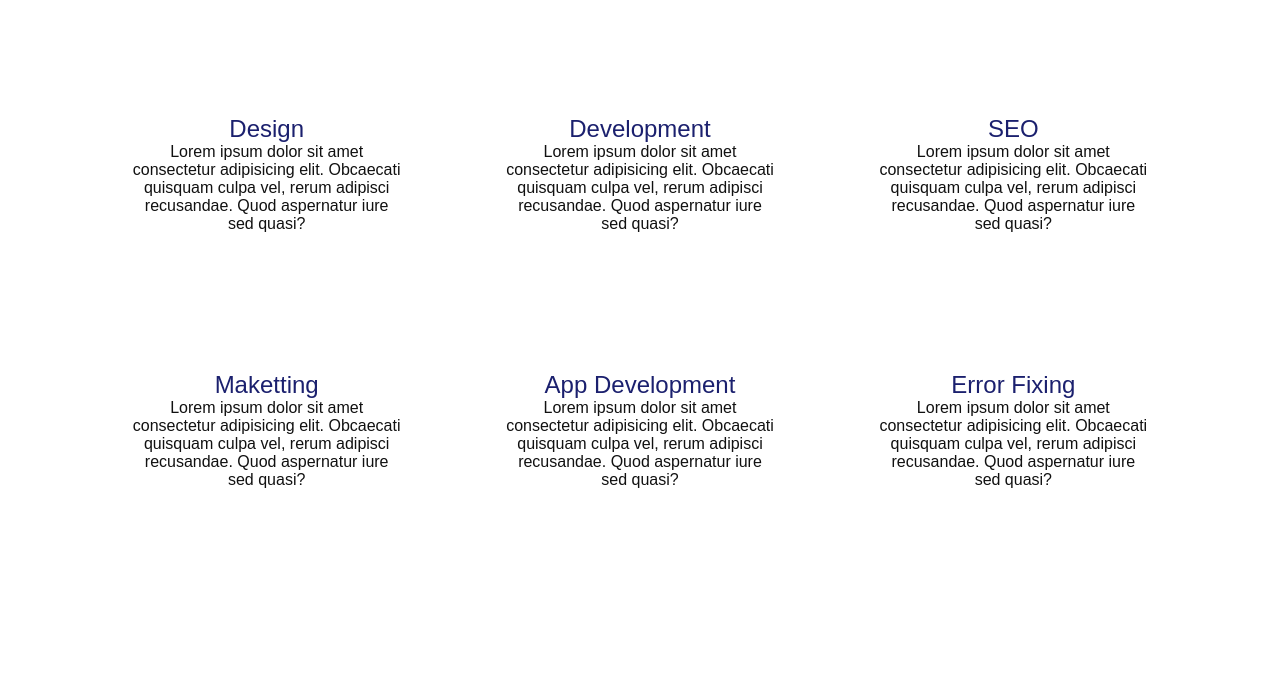
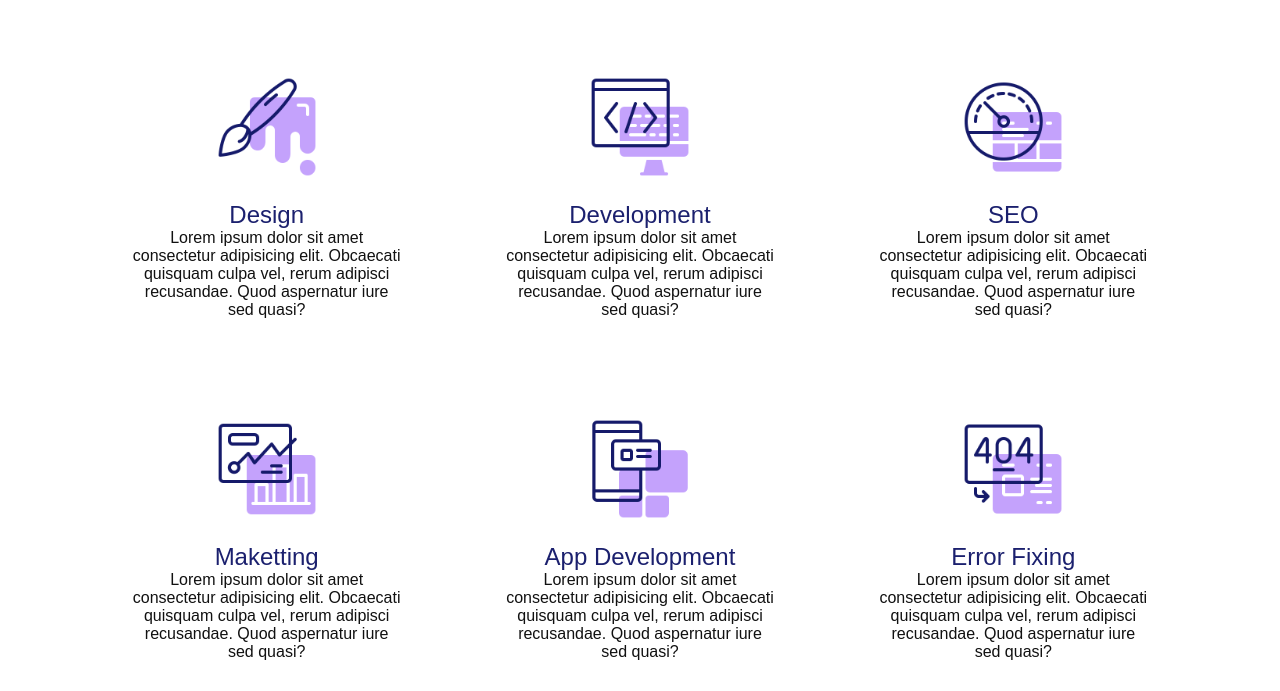
Before and after one commit to Mannie297/mywebsite, a website: page dist/services.html in a window 1280 px wide. Shown: the part 259-950 px from the top of the page. Before the commit the page ends 860 px from the top, so only its background shows below. Drawn offline with Linux system fonts and the light colour scheme.

Commit message:
Third Commit

```diff
--- a/dist/services.html
+++ b/dist/services.html
@@ -57,7 +57,7 @@
         <div class="services">
             <div class="service">
                 <div class="icon">
-                    <img src="../HTMLCSS/images/001.png" alt="">
+                    <img src="images/001.png" alt="">
                 </div>
                 <h2>Design</h2>
                 Lorem ipsum dolor sit amet consectetur adipisicing elit. Obcaecati quisquam culpa vel, rerum adipisci recusandae. Quod aspernatur iure sed quasi?
@@ -65,7 +65,7 @@
             </div>
             <div class="service">
                 <div class="icon">
-                    <img src="../HTMLCSS/images/002.png" alt="">
+                    <img src="images/002.png" alt="">
                 </div>
                 <h2>Development</h2>
                 Lorem ipsum dolor sit amet consectetur adipisicing elit. Obcaecati quisquam culpa vel, rerum adipisci recusandae. Quod aspernatur iure sed quasi?
@@ -73,7 +73,7 @@
             </div>
             <div class="service">
                 <div class="icon">
-                    <img src="../HTMLCSS/images/003.png" alt="">
+                    <img src="images/003.png" alt="">
                 </div>
                 <h2>SEO</h2>
                 Lorem ipsum dolor sit amet consectetur adipisicing elit. Obcaecati quisquam culpa vel, rerum adipisci recusandae. Quod aspernatur iure sed quasi?
@@ -81,7 +81,7 @@
             </div>
             <div class="service">
                 <div class="icon">
-                    <img src="../HTMLCSS/images/004.png" alt="">
+                    <img src="images/004.png" alt="">
                 </div>
                 <h2>Maketting</h2>
                 Lorem ipsum dolor sit amet consectetur adipisicing elit. Obcaecati quisquam culpa vel, rerum adipisci recusandae. Quod aspernatur iure sed quasi?
@@ -89,7 +89,7 @@
             </div>
             <div class="service">
                 <div class="icon">
-                    <img src="../HTMLCSS/images/005.png" alt="">
+                    <img src="images/005.png" alt="">
                 </div>
                 <h2>App Development</h2>
                 Lorem ipsum dolor sit amet consectetur adipisicing elit. Obcaecati quisquam culpa vel, rerum adipisci recusandae. Quod aspernatur iure sed quasi?
@@ -97,7 +97,7 @@
             </div>
             <div class="service">
                 <div class="icon">
-                    <img src="../HTMLCSS/images/006.png" alt="">
+                    <img src="images/006.png" alt="">
                 </div>
                 <h2>Error Fixing</h2>
                 Lorem ipsum dolor sit amet consectetur adipisicing elit. Obcaecati quisquam culpa vel, rerum adipisci recusandae. Quod aspernatur iure sed quasi?
```
